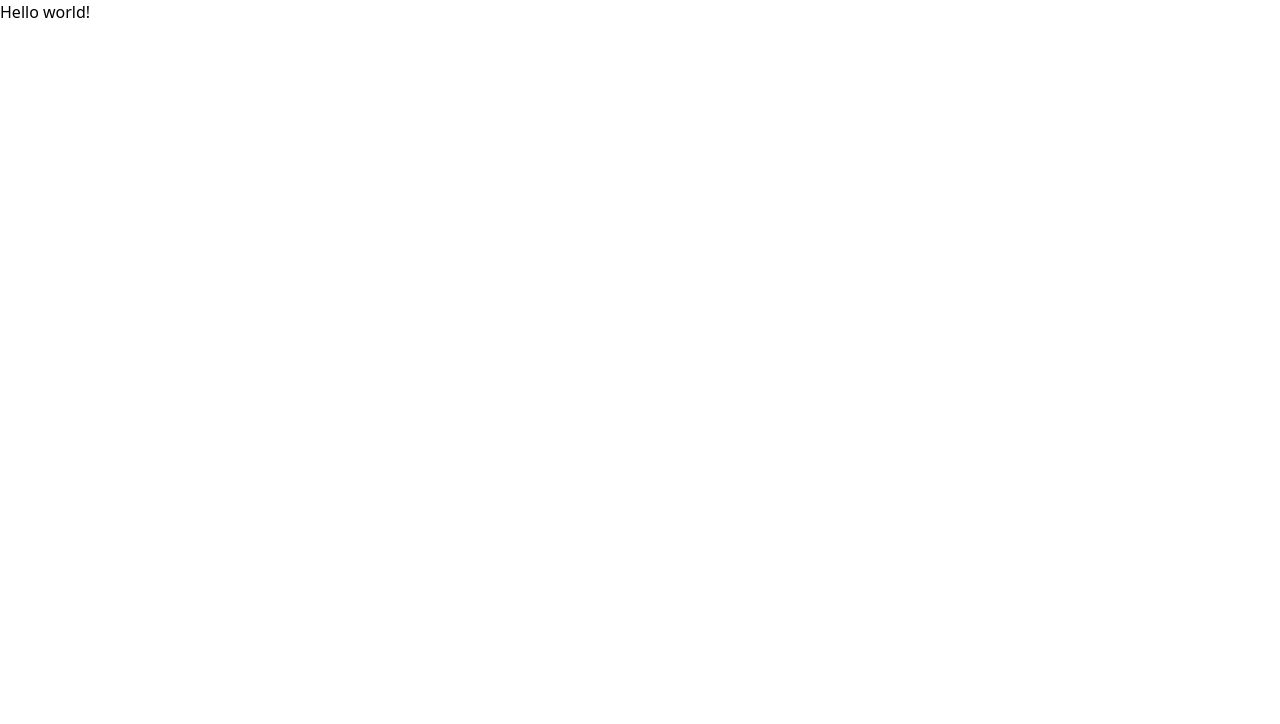
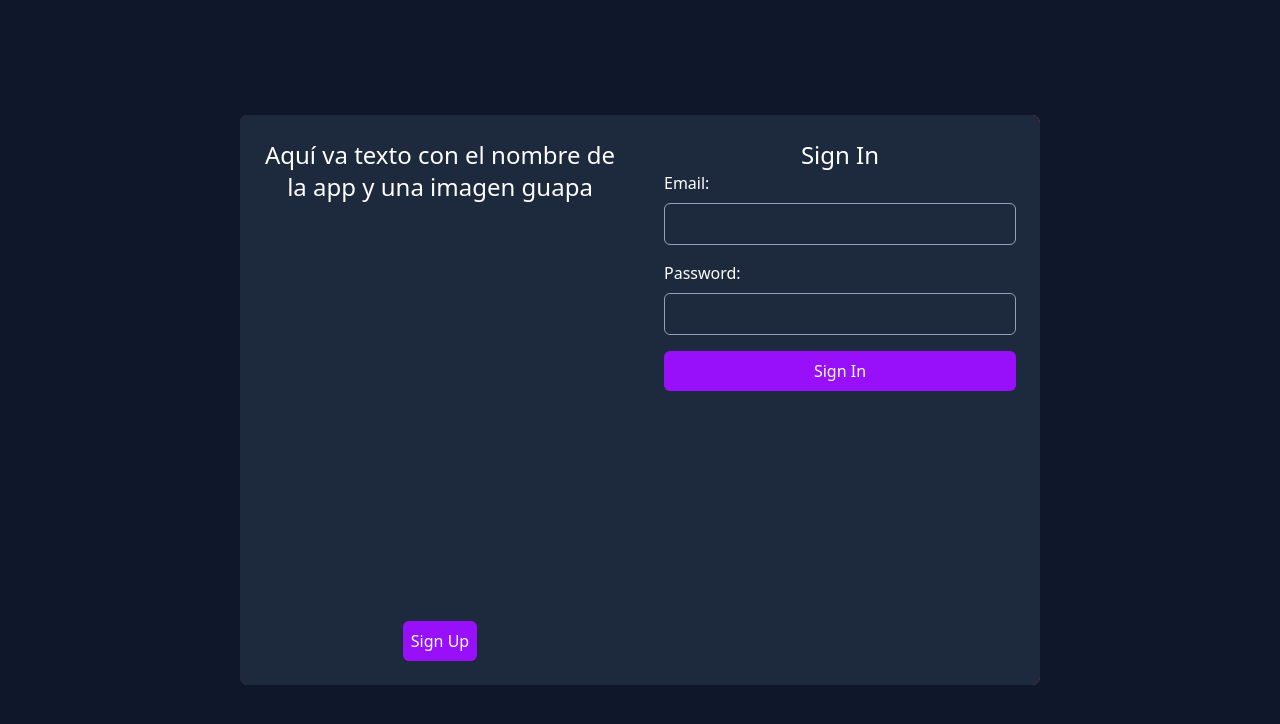
Before and after one commit to chowanza/clinicalHistory, a React (Vite) app: page / in a window 1280 px wide. Shown: the top 724 px of the page. Built offline with nearby package versions, Linux system fonts and the light colour scheme.

Commit message:
Add authentication components and routing setup

```diff
--- a/src/App.jsx
+++ b/src/App.jsx
@@ -1,5 +1,17 @@
-function App() {
-  return <h1>Hello world!</h1>;
+import React from 'react'
+import { BrowserRouter as Router, Routes, Route } from 'react-router-dom'
+import AuthContainer from './pages/Auth'
+import NotFound from './pages/NotFound'
+
+const App = () => {
+  return (
+    <Router>
+      <Routes>
+        <Route path='/' element={<AuthContainer />} />
+        <Route path='*' element={<NotFound />} />
+      </Routes>
+    </Router>
+  )
 }
 
-export default App;
+export default App
--- /dev/null
+++ b/src/components/auth/ChangeAuth.jsx
@@ -0,0 +1,28 @@
+import React, { useState } from 'react'
+
+const ChangeAuth = () => {
+  const [authTypeState, setAuthTypeState] = useState('Sign In')
+  const handleChangeAuthType = () => {
+    setAuthTypeState((prev) => (prev === 'Sign In' ? 'Sign Up' : 'Sign In'))
+  }
+  return (
+    <div
+      className={`absolute w-[400px] flex flex-col justify-between items-center left-0 h-full mx-auto bg-slate-800 p-6 text-white ${
+        authTypeState === 'Sign In' ? '' : 'translate-x-[400px]'
+      } transition-all duration-500 ease-in-out`}
+    >
+      <h1 className='text-center text-2xl'>
+        Aquí va texto con el nombre de la app y una imagen guapa
+        {authTypeState === 'Sign In' ? '' : ' y puede cambiar'}
+      </h1>
+      <button
+        onClick={handleChangeAuthType}
+        className='bg-purple-600 p-2 rounded-md cursor-pointer'
+      >
+        {authTypeState === 'Sign In' ? <>Sign Up</> : <>Sign In</>}
+      </button>
+    </div>
+  )
+}
+
+export default ChangeAuth
--- /dev/null
+++ b/src/components/auth/SignInForm.jsx
@@ -0,0 +1,36 @@
+import React from 'react'
+
+const SignInForm = () => {
+  return (
+    <div className='h-full w-full mx-auto bg-slate-800 p-6 text-white'>
+      <h1 className='text-center text-2xl'>Sign In</h1>
+      <form className='flex flex-col gap-4'>
+        <div className='flex flex-col gap-2'>
+          <label htmlFor='email'>Email:</label>
+          <input
+            className='border-slate-400 border p-2 rounded-md'
+            type='email'
+            id='email'
+            name='email'
+            required
+          />
+        </div>
+        <div className='flex flex-col gap-2'>
+          <label htmlFor='password'>Password:</label>
+          <input
+            className='border-slate-400 border p-2 rounded-md'
+            type='password'
+            id='password'
+            name='password'
+            required
+          />
+        </div>
+        <button type='submit' className='bg-purple-600 p-2 rounded-md'>
+          Sign In
+        </button>
+      </form>
+    </div>
+  )
+}
+
+export default SignInForm
--- /dev/null
+++ b/src/components/auth/SignUpForm.jsx
@@ -0,0 +1,66 @@
+import React from 'react'
+
+const SignUpForm = () => {
+  return (
+    <div className='h-full w-full mx-auto bg-slate-800 p-6 text-white'>
+      <h1 className='text-center text-2xl'>Sign Up</h1>
+      <form className='flex flex-col gap-4'>
+        <div className='flex flex-col gap-2'>
+          <label htmlFor='email'>Email:</label>
+          <input
+            className='border-slate-400 border p-2 rounded-md'
+            type='email'
+            id='email'
+            name='email'
+            required
+          />
+        </div>
+        <div className='flex flex-col gap-2'>
+          <label htmlFor='first-name'>First Name:</label>
+          <input
+            className='border-slate-400 border p-2 rounded-md'
+            type='text'
+            id='first-name'
+            name='first-name'
+            required
+          />
+        </div>
+        <div className='flex flex-col gap-2'>
+          <label htmlFor='last-name'>Last Name:</label>
+          <input
+            className='border-slate-400 border p-2 rounded-md'
+            type='text'
+            id='last-name'
+            name='last-name'
+            required
+          />
+        </div>
+        <div className='flex flex-col gap-2'>
+          <label htmlFor='password'>Password:</label>
+          <input
+            className='border-slate-400 border p-2 rounded-md'
+            type='password'
+            id='password'
+            name='password'
+            required
+          />
+        </div>
+        <div className='flex flex-col gap-2'>
+          <label htmlFor='confirm-password'>Confirm Password:</label>
+          <input
+            className='border-slate-400 border p-2 rounded-md'
+            type='password'
+            id='confirm-password'
+            name='confirm-password'
+            required
+          />
+        </div>
+        <button type='submit' className='bg-purple-600 p-2 rounded-md'>
+          Sign Up
+        </button>
+      </form>
+    </div>
+  )
+}
+
+export default SignUpForm
--- /dev/null
+++ b/src/pages/Auth.jsx
@@ -0,0 +1,18 @@
+import React from 'react'
+import SignUpForm from '../components/auth/SignUpForm'
+import SignInForm from '../components/auth/SignInForm'
+import ChangeAuth from '../components/auth/ChangeAuth'
+
+const Auth = () => {
+  return (
+    <div className='flex flex-col justify-center items-center h-screen bg-slate-900 text-white'>
+      <div className='flex justify-center items-center w-[800px] mx-auto bg-red-500 m-0 p-0 overflow-hidden rounded-lg relative'>
+        <SignUpForm />
+        <SignInForm />
+        <ChangeAuth />
+      </div>
+    </div>
+  )
+}
+
+export default Auth
--- /dev/null
+++ b/src/pages/NotFound.jsx
@@ -0,0 +1,7 @@
+import React from 'react'
+
+const NotFound = () => {
+  return <div>NotFound</div>
+}
+
+export default NotFound
```
